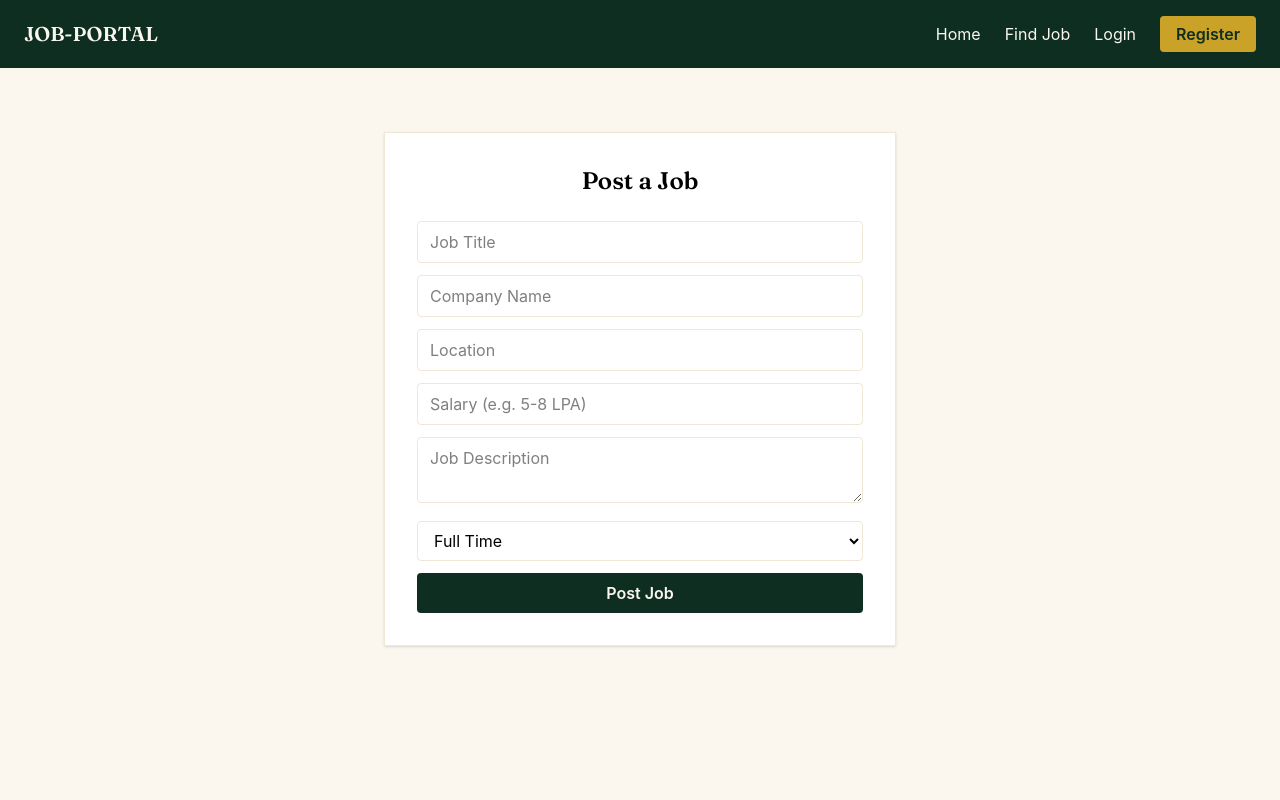
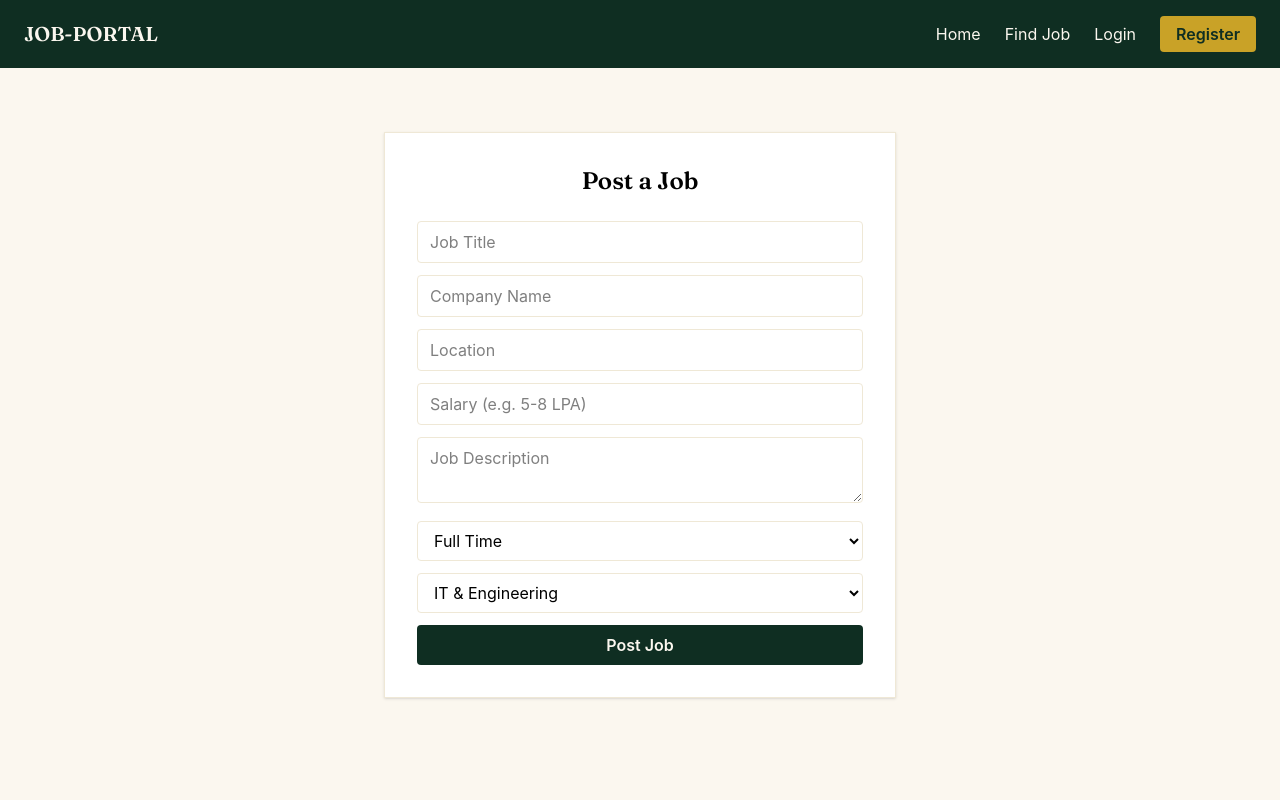
Before and after one commit to abhishekprajapativns/Job_Portal, a React (Vite) app: page /post-job in a window 1280 px wide. Shown: the top 800 px of the page. Built offline with nearby package versions, Linux system fonts and the light colour scheme.

Commit message:
feat: add category dropdown to post job form

```diff
--- a/src/Pages/PostJob.jsx
+++ b/src/Pages/PostJob.jsx
@@ -11,6 +11,7 @@ function Postjob() {
     salary: "",
     description: "",
     jobType: "Full Time",
+    category: "IT & engineering",
   });
 
   const handlePostJob = async () => {
@@ -96,6 +97,21 @@ function Postjob() {
           <option value="Part Time">Part Time</option>
         </select>
 
+        <select
+          className="w-full border border-parchment px-3 py-2 rounded mb-3 outline-none focus:border-deep"
+          value={formData.category}
+          onChange={(e) =>
+            setformData({ ...formData, category: e.target.value })
+          }
+        >
+          <option value="IT & engineering">IT & Engineering</option>
+          <option value="Design">Design</option>
+          <option value="Marketing">Marketing</option>
+          <option value="Sales">Sales</option>
+          <option value="HR">HR</option>
+          <option value="Financial">Financial</option>
+        </select>
+
         <button
           onClick={handlePostJob}
           className="w-full bg-deep hover:bg-gold hover:text-deep text-cream py-2 rounded font-semibold cursor-pointer transition-colors"
```
